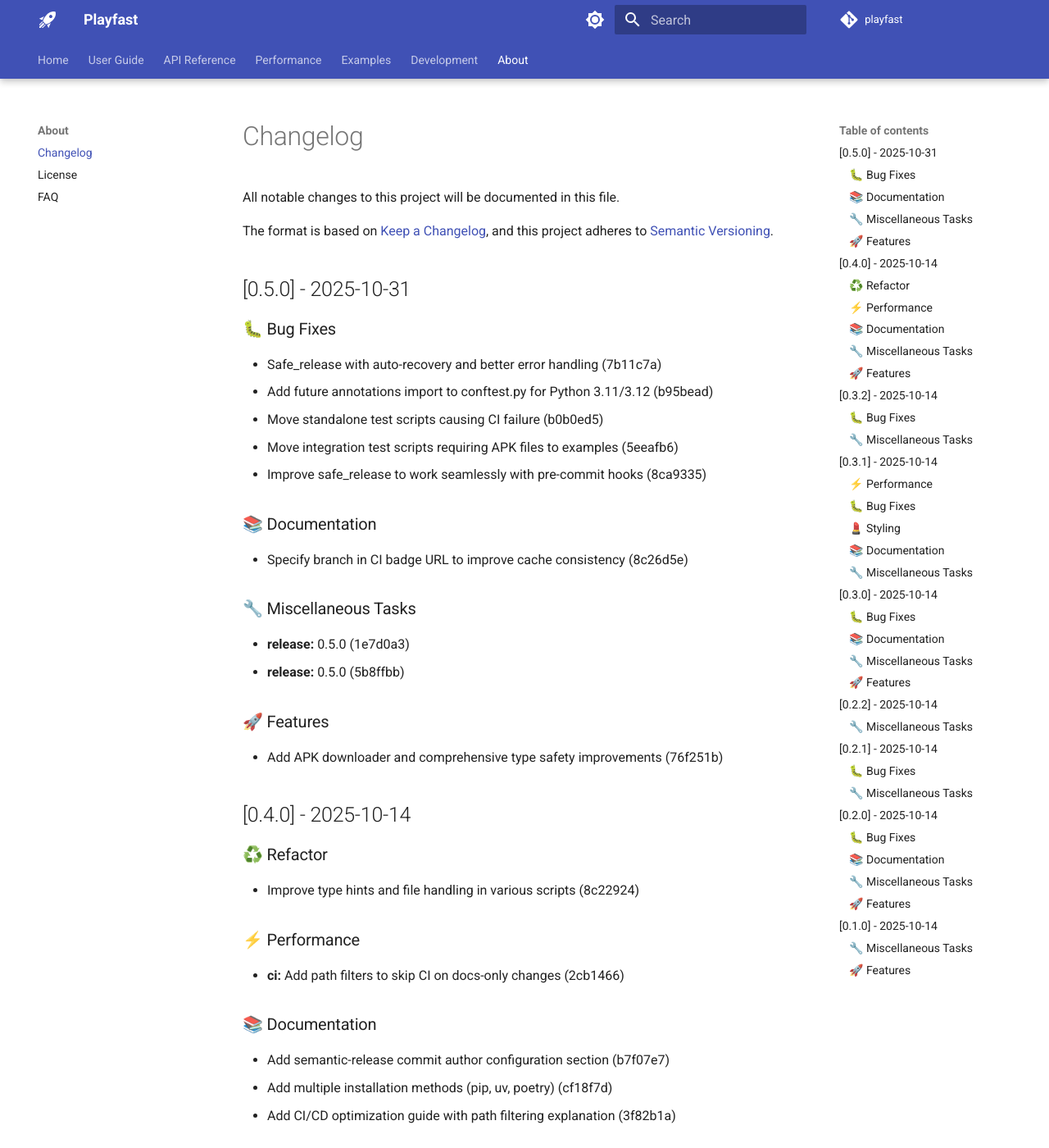
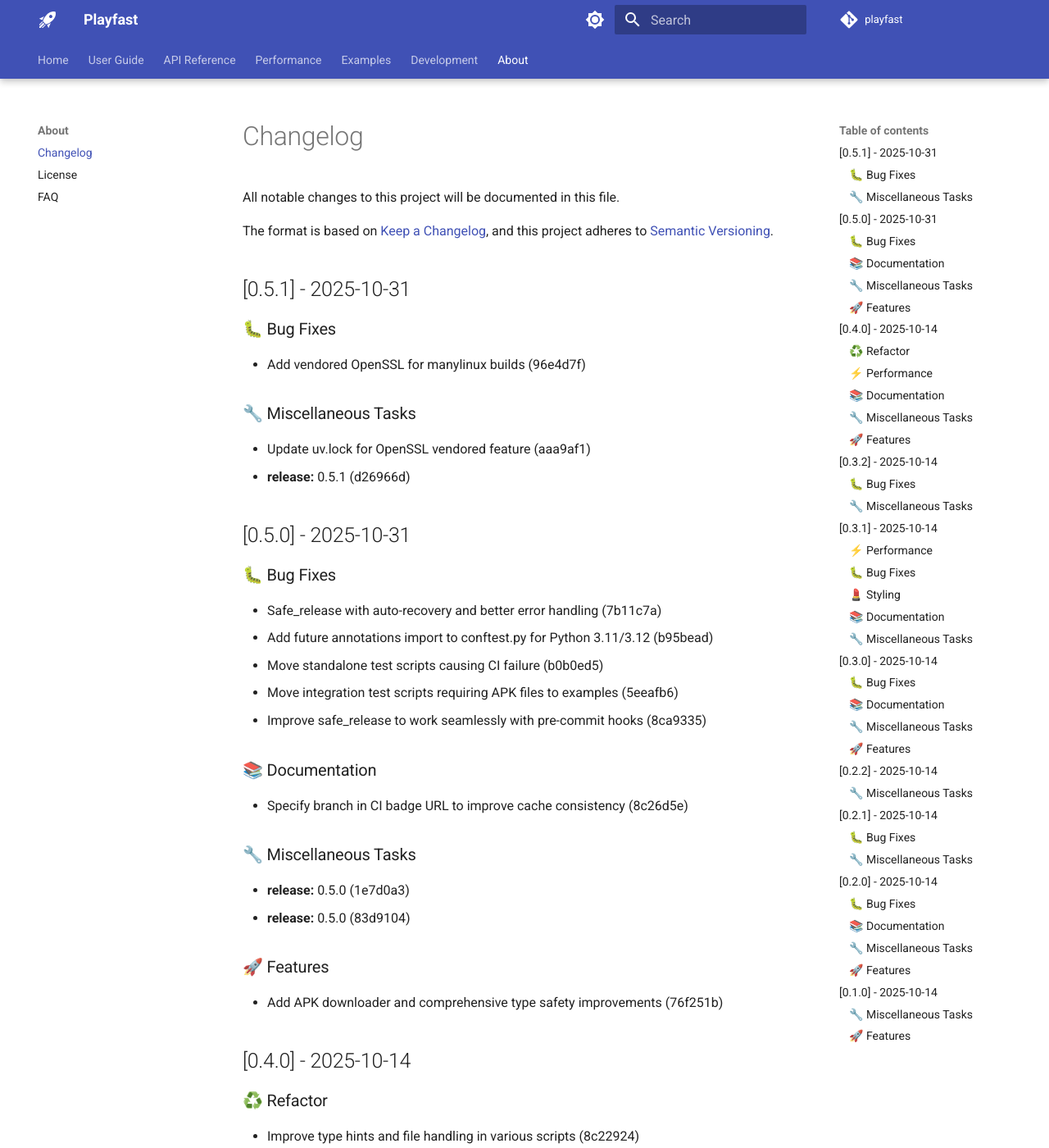
Before and after one commit to mixL1nk/playfast, an MkDocs documentation site: the page built from docs/changelog.md, in a window 1280 px wide and 1400 px high. Shown: the whole window at 82% size. Built offline with MkDocs 1.6.1 and Material for MkDocs 9.7.7, drawn with Linux system fonts in a browser that asks for light colours; comment, search, counter and statistics services are not loaded; the version menu is left out.

Commit message:
chore(release): 0.5.1

```diff
--- a/Cargo.toml
+++ b/Cargo.toml
@@ -1,6 +1,6 @@
 [package]
 name = "playfast"
-version = "0.5.0"
+version = "0.5.1"
 edition = "2021"
 
 [lib]
--- a/docs/changelog.md
+++ b/docs/changelog.md
@@ -4,6 +4,17 @@ All notable changes to this project will be documented in this file.
 
 The format is based on [Keep a Changelog](https://keepachangelog.com/en/1.0.0/),
 and this project adheres to [Semantic Versioning](https://semver.org/spec/v2.0.0.html).
+
+## [0.5.1] - 2025-10-31
+
+### 🐛 Bug Fixes
+
+- Add vendored OpenSSL for manylinux builds (96e4d7f)
+
+### 🔧 Miscellaneous Tasks
+
+- Update uv.lock for OpenSSL vendored feature (aaa9af1)
+- **release:** 0.5.1 (d26966d)
 
 ## [0.5.0] - 2025-10-31
 
@@ -22,7 +33,7 @@ and this project adheres to [Semantic Versioning](https://semver.org/spec/v2.0.0
 ### 🔧 Miscellaneous Tasks
 
 - **release:** 0.5.0 (1e7d0a3)
-- **release:** 0.5.0 (5b8ffbb)
+- **release:** 0.5.0 (83d9104)
 
 ### 🚀 Features
 
--- a/pyproject.toml
+++ b/pyproject.toml
@@ -1,6 +1,6 @@
 [project]
 name = "playfast"
-version = "0.5.0"
+version = "0.5.1"
 description = "Playfast - Lightning-Fast Google Play Store Scraper"
 readme = "README.md"
 authors = [
```
Also changed, not shown: CHANGELOG.md (+12 -1 lines).
